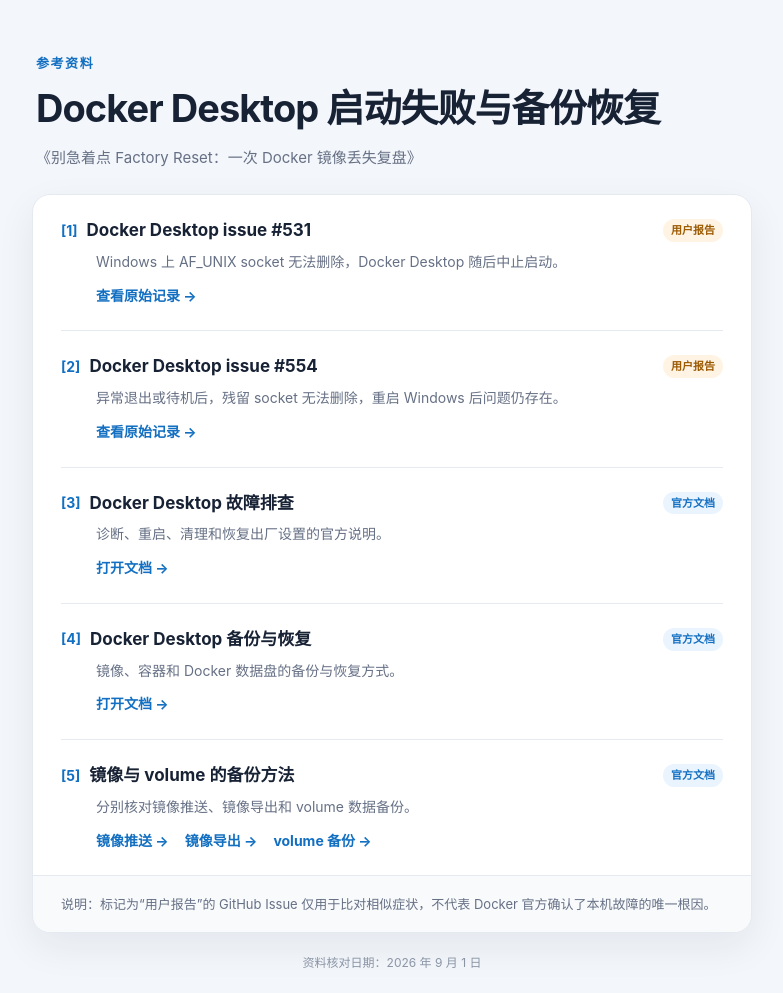
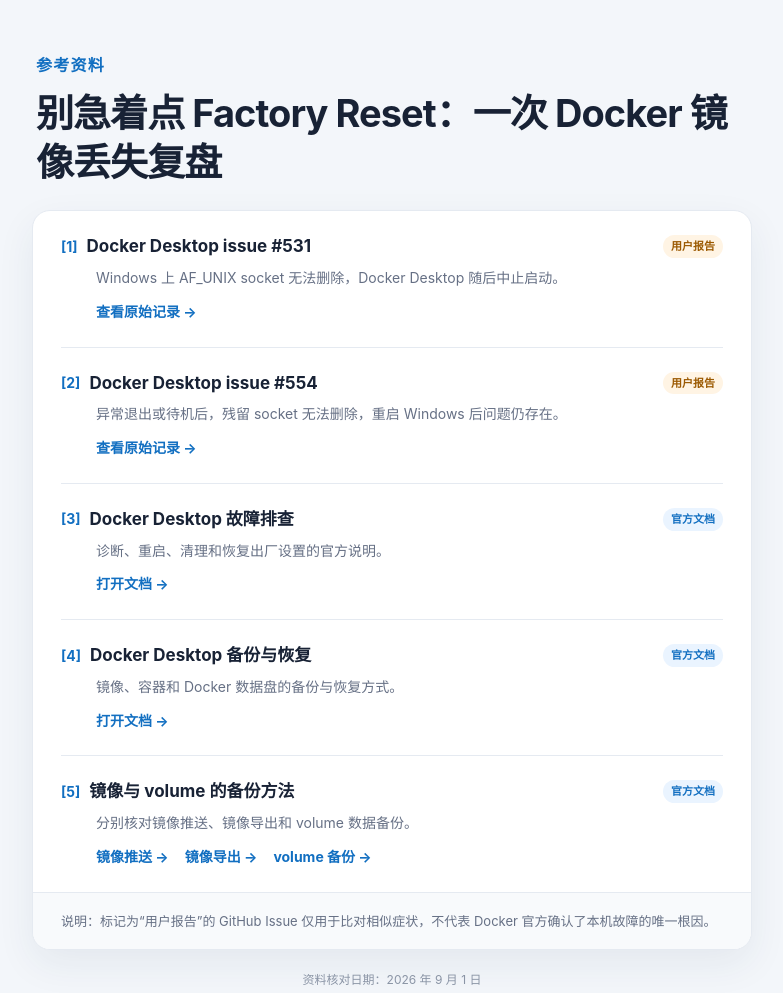
Before and after one commit to BaiKucp/my-image-bed, a plain HTML site: page references/docker-desktop-factory-reset/index.html in a window 1280 px wide. Shown: the whole page, without its empty margins (248-1031 px from the left). Drawn offline with Linux system fonts and the light colour scheme.

Commit message:
docs: use article title on reference page

```diff
--- a/references/docker-desktop-factory-reset/index.html
+++ b/references/docker-desktop-factory-reset/index.html
@@ -3,9 +3,9 @@
 <head>
   <meta charset="utf-8">
   <meta name="viewport" content="width=device-width, initial-scale=1">
-  <meta name="description" content="《别急着点 Factory Reset：一次 Docker 镜像丢失复盘》的官方文档与同类故障记录。">
+  <meta name="description" content="《别急着点 Factory Reset：一次 Docker 镜像丢失复盘》的参考资料与原始记录。">
   <link rel="icon" href="data:,">
-  <title>Docker Desktop 启动失败与备份恢复｜参考资料</title>
+  <title>别急着点 Factory Reset｜参考资料</title>
   <style>
     :root {
       color-scheme: light;
@@ -44,9 +44,9 @@
     .eyebrow {
       margin: 0 0 10px;
       color: var(--blue);
-      font-size: 13px;
+      font-size: 16px;
       font-weight: 700;
-      letter-spacing: 0.12em;
+      letter-spacing: 0.08em;
     }
 
     h1 {
@@ -54,12 +54,6 @@
       font-size: clamp(27px, 5.7vw, 38px);
       line-height: 1.28;
       letter-spacing: -0.025em;
-    }
-
-    .lead {
-      margin: 12px 0 0;
-      color: var(--muted);
-      font-size: 15px;
     }
 
     .reference-card {
@@ -172,8 +166,7 @@
   <main>
     <header>
       <p class="eyebrow">参考资料</p>
-      <h1>Docker Desktop 启动失败与备份恢复</h1>
-      <p class="lead">《别急着点 Factory Reset：一次 Docker 镜像丢失复盘》</p>
+      <h1>别急着点 Factory Reset：一次 Docker 镜像丢失复盘</h1>
     </header>
 
     <section class="reference-card" aria-label="文章参考资料">
```
